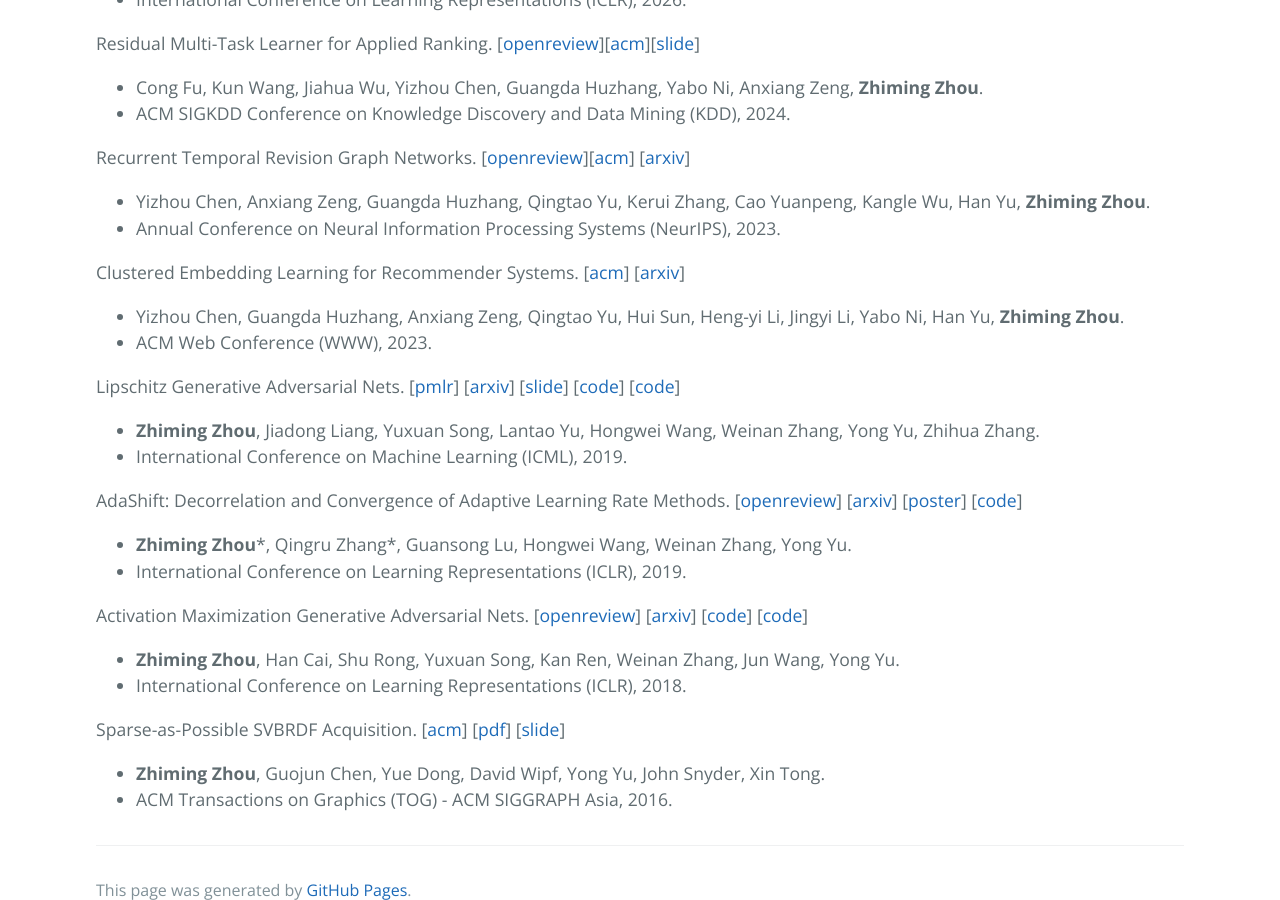
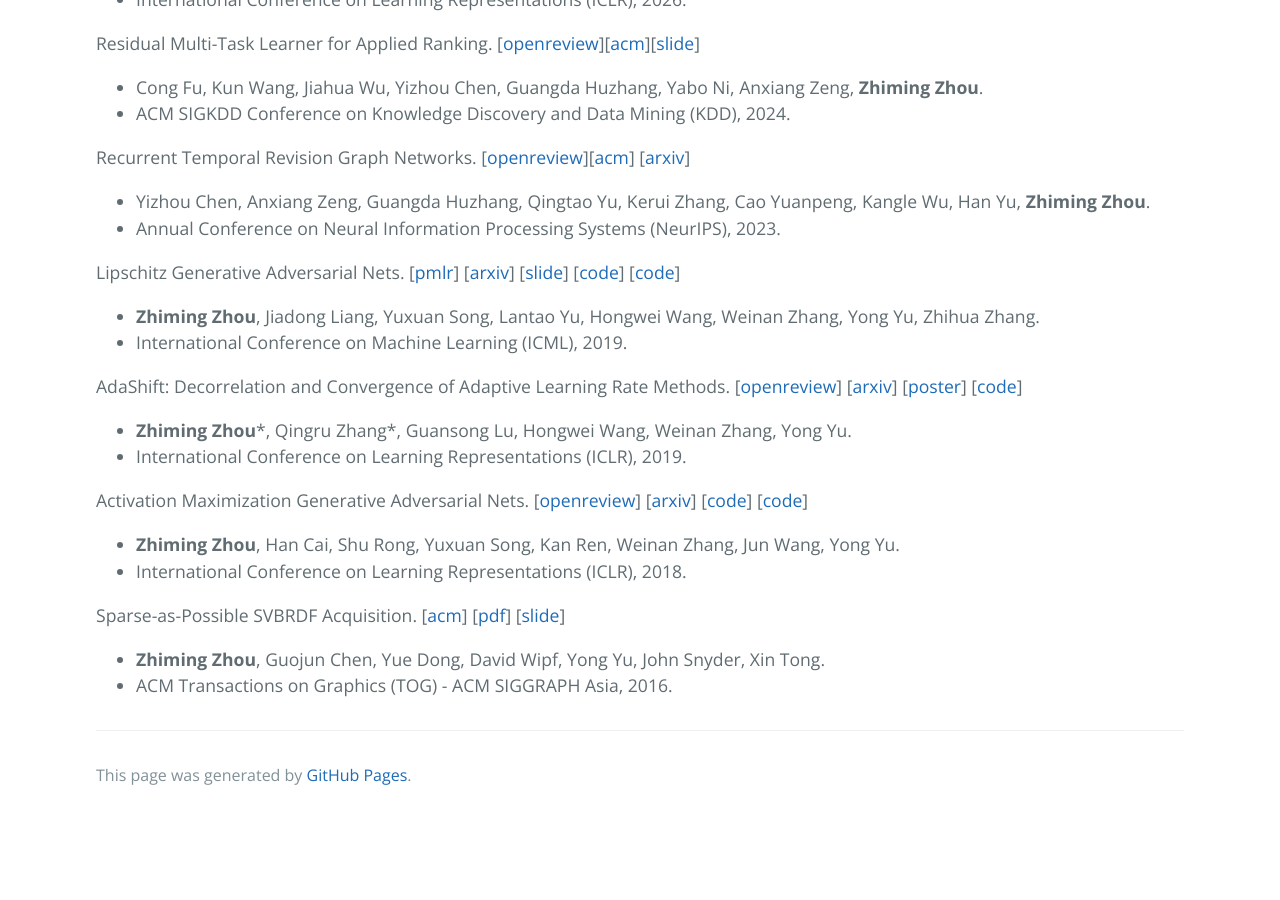
Before and after one commit to ZhimingZhou/zhimingzhou.github.io, a Jekyll site: the page built from index.md, in a window 1280 px wide and 900 px high, scrolled down 1038 px. Built offline with Jekyll 4.4.1, drawn with Linux system fonts in a browser that asks for light colours; after the commit the page ends 1905 px from its top, so only the background shows below that.

Commit message:
Update index.md

```diff
--- a/index.md
+++ b/index.md
@@ -38,12 +38,6 @@ Recurrent Temporal Revision Graph Networks.
   \[[arxiv](https://arxiv.org/abs/2309.12694)\]
 - Yizhou Chen, Anxiang Zeng, Guangda Huzhang, Qingtao Yu, Kerui Zhang, Cao Yuanpeng, Kangle Wu, Han Yu, **Zhiming Zhou**.
 - Annual Conference on Neural Information Processing Systems (NeurIPS), 2023.
-
-Clustered Embedding Learning for Recommender Systems.
-  \[[acm](https://dl.acm.org/doi/abs/10.1145/3543507.3583362)\]
-  \[[arxiv](https://arxiv.org/abs/2302.01478)\]
-- Yizhou Chen, Guangda Huzhang, Anxiang Zeng, Qingtao Yu, Hui Sun, Heng-yi Li, Jingyi Li, Yabo Ni, Han Yu, **Zhiming Zhou**.
-- ACM Web Conference (WWW), 2023.
 
 Lipschitz Generative Adversarial Nets.
   \[[pmlr](https://proceedings.mlr.press/v97/zhou19c.html)]
```
